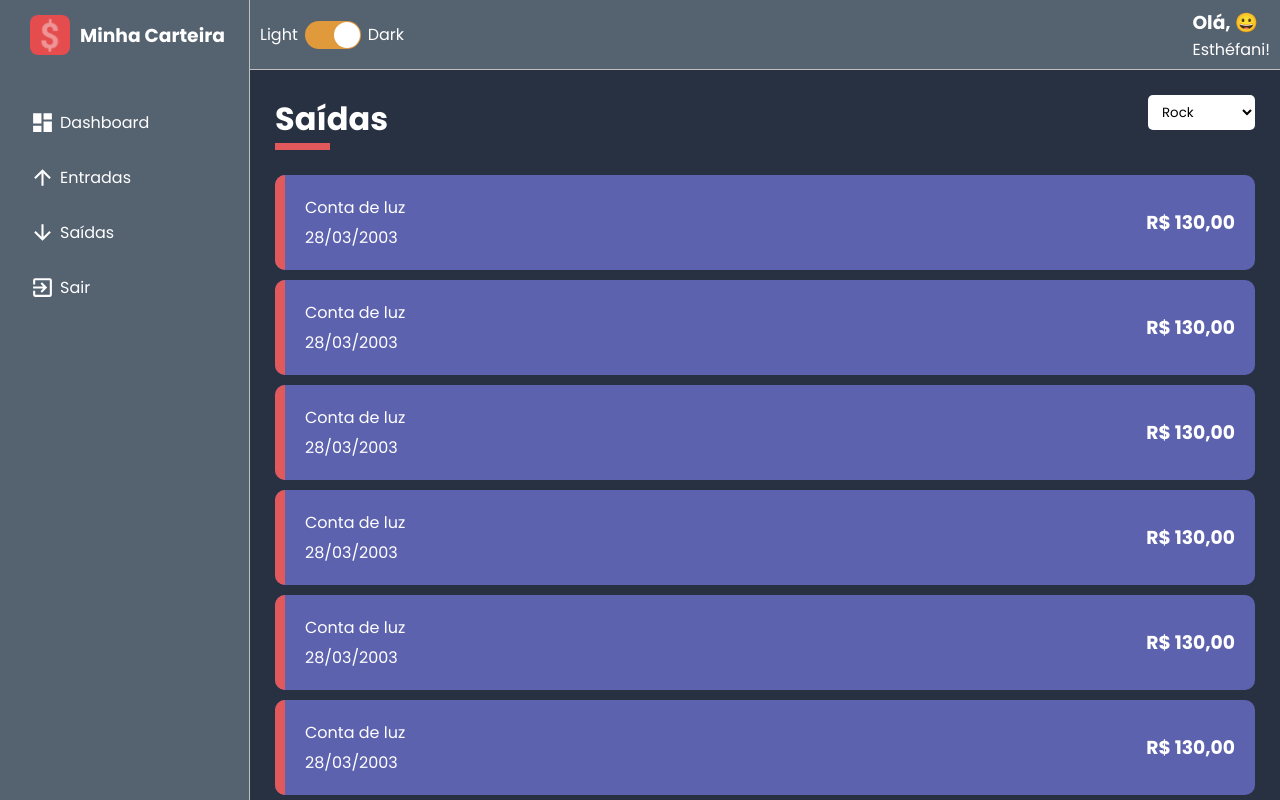
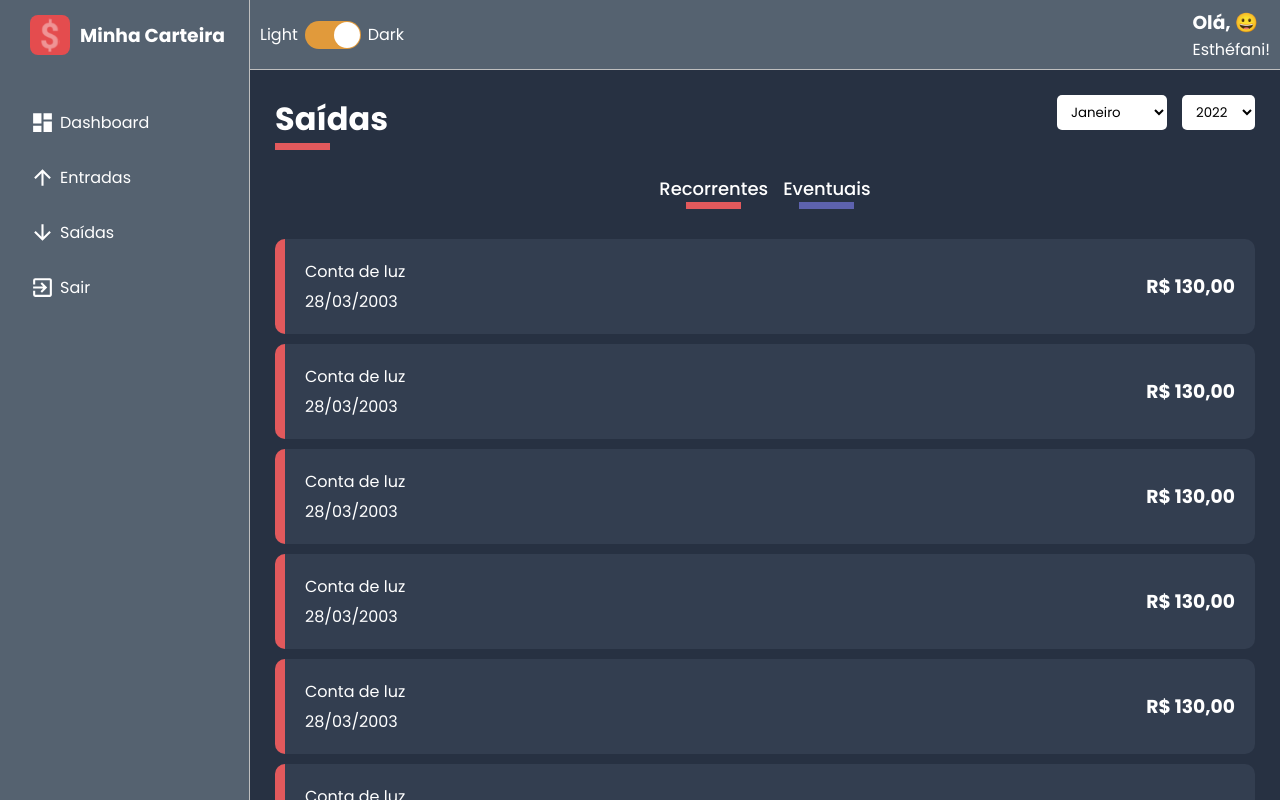
Before and after one commit to Esthefani-Possamai/Dashboard, a React (Create React App) app: page / in a window 1280 px wide. Shown: the top 800 px of the page. Built offline with nearby package versions, Linux system fonts and the light colour scheme.

Commit message:
finalização da estrutura da tela de listas

```diff
--- a/src/components/Card/Card.tsx
+++ b/src/components/Card/Card.tsx
@@ -2,16 +2,15 @@ import React from "react";
 import * as C from './styles'
 
 interface ICard {
-    cardColor: string;
     tagColor: string;
     title: string;
     subtitle: string;
     amount: string
 }
 
-export const Card: React.FC<ICard> = ({cardColor, tagColor, title, subtitle, amount}) => {
+export const Card: React.FC<ICard> = ({tagColor, title, subtitle, amount}) => {
     return (
-        <C.Container color={cardColor}>
+        <C.Container>
             <C.Tag color={tagColor} />
             <div>
                 <span>{title}</span>
--- a/src/components/Card/styles.ts
+++ b/src/components/Card/styles.ts
@@ -1,15 +1,11 @@
 import styled from "styled-components";
-
-interface IContainer {
-    color: string;
-}
 
 interface ITag {
     color: string;
 }
 
-export const Container = styled.li<IContainer> `
-    background-color: ${props => props.color};
+export const Container = styled.li `
+    background-color: ${props => props.theme.colors.tertiary};
     list-style-type: none;
     border-radius: 10px;
     padding: 20px 20px 20px 30px;
--- a/src/components/Content/styles.ts
+++ b/src/components/Content/styles.ts
@@ -5,4 +5,19 @@ export const Container = styled.div `
     background-color: ${props => props.theme.colors.primary};
     color: ${props => props.theme.colors.white};
     padding: 25px;
+    height: calc(100vh - 70px);
+    overflow-y: scroll;
+
+    ::-webkit-scrollbar {
+        width: 10px;
+    }
+
+    ::-webkit-scrollbar-thumb{
+        background-color: ${props => props.theme.colors.secondary};
+        border-radius: 10px;
+    }
+
+    ::-webkit-scrollbar-track{
+        background-color: ${props => props.theme.colors.tertiary};
+    }
 `;
--- a/src/components/ContentHeader/styles.ts
+++ b/src/components/ContentHeader/styles.ts
@@ -23,4 +23,7 @@ export const Title = styled.div <IProps> `
 `;
 
 export const Controllers = styled.div `
+    display: flex;
+    flex-direction: row;
+    gap: 15px
 `;
--- a/src/pages/Listas/Listas.tsx
+++ b/src/pages/Listas/Listas.tsx
@@ -6,84 +6,101 @@ import * as C from './styles'
 
 export const Listas = () => {
 
-    const options = [
-        { value: "rock", label: "Rock" },
-        { value: "jazz", label: "Jazz" },
-        { value: "orchestra", label: "Orchestra" },
+    const months= [
+        { value: 1, label: "Janeiro" },
+        { value: 2, label: "Fevereiro" },
+        { value: 3, label: "Março" },
+        { value: 4, label: "Abril" },
+        { value: 5, label: "Maio" },
+        { value: 6, label: "Junho" },
+        { value: 7, label: "Julho" },
+        { value: 8, label: "Agosto" },
+        { value: 9, label: "Setembro" },
+        { value: 10, label: "Outubro" },
+        { value: 11, label: "Novembro" },
+        { value: 12, label: "Dezembro" }
+    ]
+
+    const years= [
+        { value: 2022, label: 2022 },
+        { value: 2021, label: 2021 },
+        { value: 2020, label: 2020 }
     ]
 
     return (
         <C.Container>
             <ContentHeader title="Saídas" lineColor="#e2595c">
-                <SelectInput options={options}/>
+                <SelectInput options={months}/>
+                <SelectInput options={years}/>
             </ContentHeader>
+
+            <C.Filters>
+                <button type="button" className="tag-filter tag-filter-recurrent">
+                    Recorrentes
+                </button>
+
+                <button type="button" className="tag-filter tag-filter-eventual">
+                    Eventuais
+                </button>
+
+            </C.Filters>
 
             <C.Content>
                 <Card
-                cardColor={"#5d62ae"}
                 tagColor={"#e2595c"}
                 title={"Conta de luz"}
                 subtitle={"28/03/2003"}
                 amount={"R$ 130,00"} />
 
                 <Card
-                cardColor={"#5d62ae"}
                 tagColor={"#e2595c"}
                 title={"Conta de luz"}
                 subtitle={"28/03/2003"}
                 amount={"R$ 130,00"} />
 
                 <Card
-                cardColor={"#5d62ae"}
                 tagColor={"#e2595c"}
                 title={"Conta de luz"}
                 subtitle={"28/03/2003"}
                 amount={"R$ 130,00"} />
 
                 <Card
-                cardColor={"#5d62ae"}
                 tagColor={"#e2595c"}
                 title={"Conta de luz"}
                 subtitle={"28/03/2003"}
                 amount={"R$ 130,00"} />
 
                 <Card
-                cardColor={"#5d62ae"}
                 tagColor={"#e2595c"}
                 title={"Conta de luz"}
                 subtitle={"28/03/2003"}
                 amount={"R$ 130,00"} />
 
                 <Card
-                cardColor={"#5d62ae"}
                 tagColor={"#e2595c"}
                 title={"Conta de luz"}
                 subtitle={"28/03/2003"}
                 amount={"R$ 130,00"} />
 
                 <Card
-                cardColor={"#5d62ae"}
                 tagColor={"#e2595c"}
                 title={"Conta de luz"}
                 subtitle={"28/03/2003"}
                 amount={"R$ 130,00"} />
 
                 <Card
-                cardColor={"#5d62ae"}
                 tagColor={"#e2595c"}
                 title={"Conta de luz"}
                 subtitle={"28/03/2003"}
                 amount={"R$ 130,00"} />
 
                 <Card
-                cardColor={"#5d62ae"}
                 tagColor={"#e2595c"}
                 title={"Conta de luz"}
                 subtitle={"28/03/2003"}
                 amount={"R$ 130,00"} />
 
                 <Card
-                cardColor={"#5d62ae"}
                 tagColor={"#e2595c"}
                 title={"Conta de luz"}
                 subtitle={"28/03/2003"}
--- a/src/pages/Listas/styles.ts
+++ b/src/pages/Listas/styles.ts
@@ -5,3 +5,51 @@ export const Container = styled.div `
 
 export const Content = styled.div `
 `;
+
+export const Filters = styled.div `
+    width: 100%;
+    display: flex;
+    justify-content: center;
+    gap: 15px;
+    margin-bottom: 30px;
+
+    .tag-filter {
+        font-size: 18px;
+        font-weight: 500;
+        background: none;
+        color: ${props => props.theme.colors.white};
+        margin: 0px;
+        padding: 0px;
+        transition: opacity 0.2s;
+
+        :hover {
+            opacity: 0.8;
+        }
+    }
+
+    .tag-filter-recurrent::after {
+            content: '';
+            display: block;
+            width: 55px;
+            margin: 0 auto;
+            border-bottom: 7px solid ${props => props.theme.colors.warning};
+            transition: opacity 0.2s;
+
+            :hover {
+            opacity: 0.8;
+            }
+        }
+
+    .tag-filter-eventual::after {
+        content: '';
+        display: block;
+        width: 55px;
+        margin: 0 auto;
+        border-bottom: 7px solid ${props => props.theme.colors.sucess};
+        transition: opacity 0.2s;
+
+        :hover {
+        opacity: 0.8;
+        }
+    }
+`;
```
